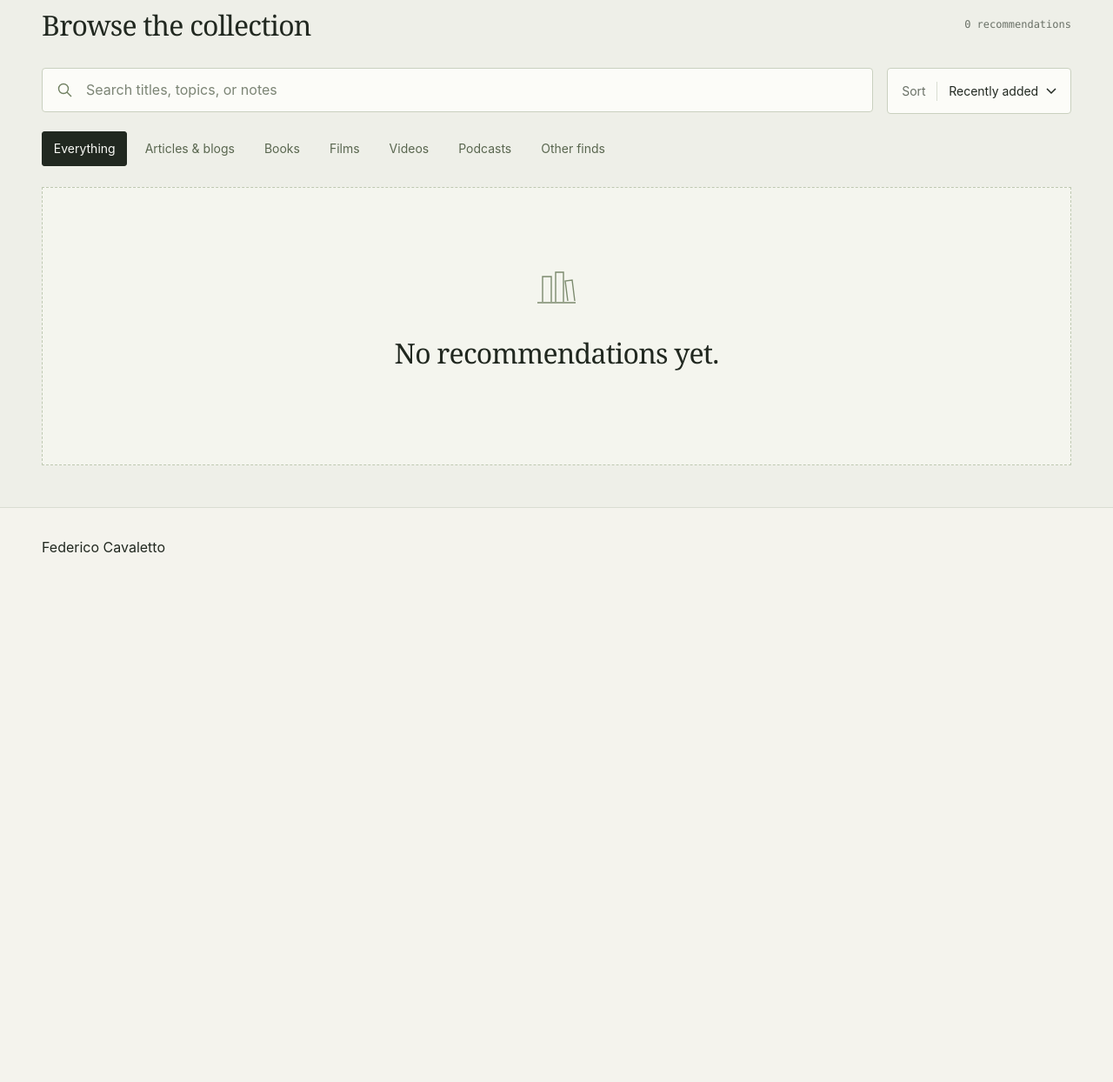
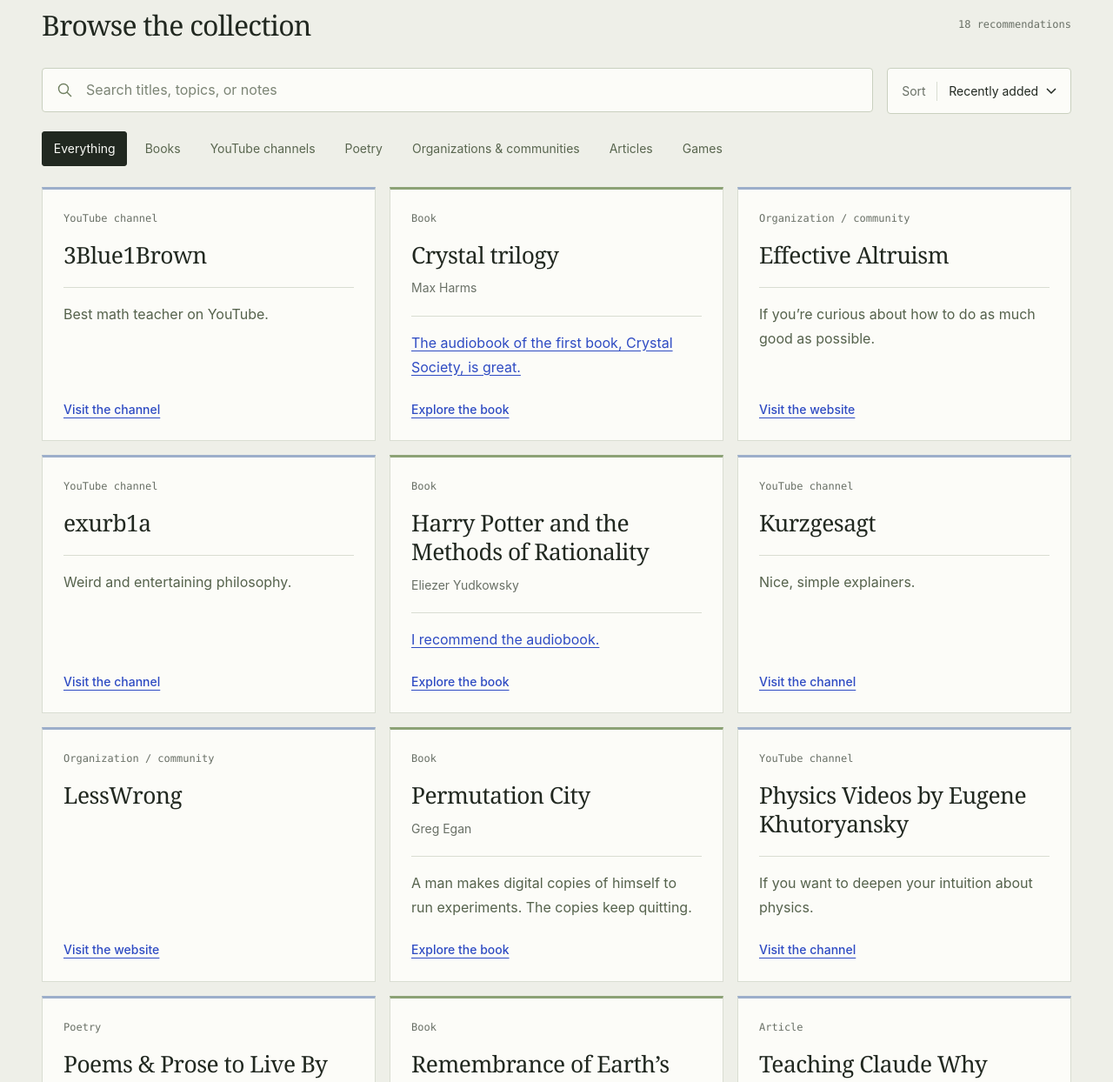
Before and after one commit to fcavaletto/fcavaletto.github.io, a plain HTML site: page resources.html in a window 1280 px wide. Shown: the part 508-1752 px from the top of the page at 87% size. Before the commit the page ends 1183 px from the top, so only its background shows below. Drawn offline with Linux system fonts and the light colour scheme.

Commit message:
Publish the recommendations collection and show populated categories

```diff
--- a/resources.html
+++ b/resources.html
@@ -3,7 +3,7 @@
 <head>
   <meta charset="utf-8">
   <meta name="viewport" content="width=device-width,initial-scale=1">
-  <meta name="description" content="Federico Cavaletto's personal collection of articles, books, films, videos, and other worthwhile discoveries.">
+  <meta name="description" content="Federico Cavaletto's personal collection of books, YouTube channels, poetry, communities, articles, and games.">
   <meta name="theme-color" content="#f4f3ed">
   <title>Stuff I’d recommend — Federico Cavaletto</title>
   <link rel="icon" type="image/svg+xml" href="/favicon.svg">
@@ -25,13 +25,13 @@
 </header>
 <main>
   <section class="wrap resources-hero" aria-labelledby="resources-title">
-    <div><h1 id="resources-title">Stuff I’d <em>recommend</em></h1><p class="resources-description">Books, articles, films and other things I’d pass on to a friend.</p></div>
+    <div><h1 id="resources-title">Stuff I’d <em>recommend</em></h1><p class="resources-description">Books, games and other things I’d pass on to a friend.</p></div>
     <aside class="shelf-illustration" aria-label="An open shelf for different kinds of ideas"><div class="shelf-objects" aria-hidden="true"><div class="shelf-book spine-one">IDEAS</div><div class="shelf-book spine-two">STORIES</div><div class="shelf-film"><svg viewBox="0 0 70 70" fill="none"><rect x="8" y="8" width="54" height="54" rx="3" stroke="currentColor" stroke-width="1.5"/><path d="M18 8v54M52 8v54M8 18h10M8 28h10M8 38h10M8 48h10M8 58h10M52 18h10M52 28h10M52 38h10M52 48h10M52 58h10M29 25l15 10-15 10V25Z" stroke="currentColor" stroke-width="1.2"/></svg></div><div class="shelf-book spine-three">CURIOSITY</div></div><div class="shelf-line"></div></aside>
   </section>
   <section id="collection" class="collection-section" aria-labelledby="collection-title"><div class="wrap">
     <div class="collection-heading"><h2 id="collection-title">Browse the collection</h2><span id="resource-count" role="status">Loading collection…</span></div>
     <div class="resource-controls"><label class="resource-search"><svg viewBox="0 0 20 20" width="20" height="20" aria-hidden="true"><circle cx="8" cy="8" r="5.5"/><path d="m12 12 5 5"/></svg><input type="search" id="resource-search" placeholder="Search titles, topics, or notes" aria-label="Search recommendations"></label><label class="resource-sort"><span>Sort</span><select id="resource-sort"><option value="newest">Recently added</option><option value="title">Title A–Z</option></select><svg viewBox="0 0 12 8" width="12" height="8" aria-hidden="true"><path d="m1 1 5 5 5-5" fill="none" stroke="currentColor" stroke-width="1.5"/></svg></label></div>
-    <div class="resource-filter-row"><div class="resource-filters" role="group" aria-label="Filter by format"><button class="resource-filter active" data-format="all" aria-pressed="true">Everything</button><button class="resource-filter" data-format="article" aria-pressed="false">Articles & blogs</button><button class="resource-filter" data-format="book" aria-pressed="false">Books</button><button class="resource-filter" data-format="film" aria-pressed="false">Films</button><button class="resource-filter" data-format="video" aria-pressed="false">Videos</button><button class="resource-filter" data-format="podcast" aria-pressed="false">Podcasts</button><button class="resource-filter" data-format="other" aria-pressed="false">Other finds</button></div><button id="resource-reset" class="resource-reset" hidden>Clear filters</button></div>
+    <div class="resource-filter-row"><div id="resource-filters" class="resource-filters" role="group" aria-label="Filter by category"></div><button id="resource-reset" class="resource-reset" hidden>Clear filters</button></div>
     <div id="resource-grid" class="resource-grid"></div>
     <div id="resource-empty" class="resource-empty" hidden><div class="empty-shelf-icon" aria-hidden="true"><svg viewBox="0 0 64 64" width="64" height="64" fill="none"><path d="M10 49h44M16 48V19h10v29M31 48V14h9v34M45 47l-3-23 8-1 3 24" stroke="currentColor" stroke-width="1.4"/></svg></div><h3 id="resource-empty-title">No recommendations yet.</h3><p id="resource-empty-description"></p><button id="resource-empty-reset" class="button" hidden>Show all recommendations</button></div>
     <div id="resource-error" class="resource-error" role="alert" hidden><h3>The collection couldn’t load.</h3><p>Please try again in a moment.</p><button id="resource-retry" class="button">Try again</button></div>
--- a/resources.js
+++ b/resources.js
@@ -1,19 +1,22 @@
 'use strict';
 
 // Shared collection data lives in resources.json; filters remain visitor-local.
-// Empty until Federico supplies his own selections and personal notes.
 const FORMATS = {
-  article: {label:'Article / blog',action:'Read the article'},
-  book: {label:'Book',action:'Explore the book'},
-  film: {label:'Film',action:'Explore the film'},
-  video: {label:'Video',action:'Watch the video'},
-  podcast: {label:'Podcast',action:'Listen to the podcast'},
-  other: {label:'Other find',action:'Explore the resource'}
+  book: {label:'Book', category:'Books', action:'Explore the book'},
+  channel: {label:'YouTube channel', category:'YouTube channels', action:'Visit the channel'},
+  poetry: {label:'Poetry', category:'Poetry', action:'Read the collection'},
+  community: {label:'Organization / community', category:'Organizations & communities', action:'Visit the website'},
+  article: {label:'Article', category:'Articles', action:'Read the article'},
+  game: {label:'Game', category:'Games', action:'Play the game'},
+  film: {label:'Film', category:'Films', action:'Explore the film'},
+  video: {label:'Video', category:'Videos', action:'Watch the video'},
+  podcast: {label:'Podcast', category:'Podcasts', action:'Listen to the podcast'},
+  other: {label:'Other find', category:'Other finds', action:'Explore the resource'}
 };
 const escapeHTML = text => String(text ?? '').replace(/[&<>"']/g,char=>({'&':'&amp;','<':'&lt;','>':'&gt;','"':'&quot;',"'":'&#39;'}[char]));
 function safeURL(value){try{const url=new URL(value);return ['https:','http:'].includes(url.protocol)?url.href:null;}catch{return null;}}
 function validateResource(item){
-  return item && typeof item.id==='string' && item.id.length>0 && typeof item.title==='string' && item.title.trim().length>0 && Object.hasOwn(FORMATS,item.format) && safeURL(item.url) && (!item.tags || (Array.isArray(item.tags)&&item.tags.every(t=>typeof t==='string')));
+  return item && typeof item.id==='string' && item.id.length>0 && typeof item.title==='string' && item.title.trim().length>0 && Object.hasOwn(FORMATS,item.format) && safeURL(item.url) && (!item.noteUrl || safeURL(item.noteUrl)) && (!item.tags || (Array.isArray(item.tags)&&item.tags.every(t=>typeof t==='string')));
 }
 function selectResources(items,{format,query,sort}){
   const terms=query.trim().toLocaleLowerCase().split(/\s+/).filter(Boolean);
@@ -33,9 +36,30 @@ function syncURL(){
   if(sort.value!=='newest')next.set('sort',sort.value);
   history.replaceState(null,'',`${location.pathname}${next.size?'?'+next:''}${location.hash}`);
 }
+function renderFormatFilters(){
+  const available = new Set(resources.map(item => item.format));
+  if (!available.has(activeFormat)) activeFormat = 'all';
+  const filters = document.getElementById('resource-filters');
+  filters.replaceChildren();
+  if (!available.size) return;
+  const addButton = (format, label) => {
+    const button = document.createElement('button');
+    button.className = 'resource-filter';
+    button.dataset.format = format;
+    button.textContent = label;
+    filters.append(button);
+  };
+  addButton('all', 'Everything');
+  for (const [format, info] of Object.entries(FORMATS)) {
+    if (available.has(format)) addButton(format, info.category);
+  }
+}
 function cardHTML(item){
   const info=FORMATS[item.format];
-  return `<article class="resource-card" data-type="${item.format}"><div class="resource-card-meta"><span>${info.label}</span>${item.year?`<span>${escapeHTML(item.year)}</span>`:''}</div><h3><a href="${escapeHTML(safeURL(item.url))}" target="_blank" rel="noopener noreferrer">${escapeHTML(item.title)}</a></h3>${item.creator?`<p class="resource-creator">${escapeHTML(item.creator)}</p>`:''}${item.note?`<p class="resource-note"><span>WHY I SAVED IT</span>${escapeHTML(item.note)}</p>`:''}${item.tags?.length?`<div class="resource-tags" aria-label="Topics">${item.tags.map(tag=>`<button class="resource-tag" data-topic="${escapeHTML(tag)}">${escapeHTML(tag)}</button>`).join('')}</div>`:''}<a class="resource-open" href="${escapeHTML(safeURL(item.url))}" target="_blank" rel="noopener noreferrer">${info.action}</a></article>`;
+  const note = item.noteUrl
+    ? `<a href="${escapeHTML(safeURL(item.noteUrl))}" target="_blank" rel="noopener noreferrer">${escapeHTML(item.note)}</a>`
+    : escapeHTML(item.note);
+  return `<article class="resource-card" data-type="${item.format}"><div class="resource-card-meta"><span>${info.label}</span>${item.year?`<span>${escapeHTML(item.year)}</span>`:''}</div><h3><a href="${escapeHTML(safeURL(item.url))}" target="_blank" rel="noopener noreferrer">${escapeHTML(item.title)}</a></h3>${item.creator?`<p class="resource-creator">${escapeHTML(item.creator)}</p>`:''}${item.note?`<p class="resource-note">${note}</p>`:''}${item.tags?.length?`<div class="resource-tags" aria-label="Topics">${item.tags.map(tag=>`<button class="resource-tag" data-topic="${escapeHTML(tag)}">${escapeHTML(tag)}</button>`).join('')}</div>`:''}<a class="resource-open" href="${escapeHTML(safeURL(item.url))}" target="_blank" rel="noopener noreferrer">${info.action}</a></article>`;
 }
 function renderResources(){
   const result=selectResources(resources,{format:activeFormat,query:search.value,sort:sort.value});
@@ -60,7 +84,9 @@ async function loadResources(){
     if(!response.ok)throw new Error('Collection unavailable');
     const payload=await response.json();
     if(!Array.isArray(payload.items)||!payload.items.every(validateResource)||new Set(payload.items.map(i=>i.id)).size!==payload.items.length)throw new Error('Invalid collection');
-    resources=payload.items;renderResources();
+    resources=payload.items;
+    renderFormatFilters();
+    renderResources();
   }catch{
     document.getElementById('resource-grid').innerHTML='';
     document.getElementById('resource-count').textContent='Collection unavailable';
--- a/resources.json
+++ b/resources.json
@@ -1,4 +1,158 @@
 {
   "version": 1,
-  "items": []
+  "items": [
+    {
+      "id": "player-of-games",
+      "format": "book",
+      "title": "The Player of Games",
+      "url": "https://www.hachettebookgroup.com/titles/iain-m-banks/the-player-of-games/9780316095860/",
+      "creator": "Iain M. Banks",
+      "addedAt": "2026-11-22"
+    },
+    {
+      "id": "we-are-bob",
+      "format": "book",
+      "title": "We Are Legion (We Are Bob)",
+      "url": "https://www.audible.com/pd/We-Are-Legion-We-Are-Bob-Audiobook/B01L082HJ2",
+      "creator": "Dennis E. Taylor",
+      "addedAt": "2026-11-22"
+    },
+    {
+      "id": "prime-intellect",
+      "format": "book",
+      "title": "The Metamorphosis of Prime Intellect",
+      "url": "https://localroger.com/prime-intellect/index.html",
+      "creator": "Roger Williams",
+      "addedAt": "2026-11-22"
+    },
+    {
+      "id": "crystal-trilogy",
+      "format": "book",
+      "title": "Crystal trilogy",
+      "url": "https://crystalbooks.ai/",
+      "creator": "Max Harms",
+      "note": "The audiobook of the first book, Crystal Society, is great.",
+      "noteUrl": "https://hpmorpodcast.com/crystal-society/",
+      "addedAt": "2026-11-22"
+    },
+    {
+      "id": "methods-of-rationality",
+      "format": "book",
+      "title": "Harry Potter and the Methods of Rationality",
+      "url": "https://hpmor.com/",
+      "creator": "Eliezer Yudkowsky",
+      "note": "I recommend the audiobook.",
+      "noteUrl": "https://hpmorpodcast.com/",
+      "addedAt": "2026-11-22"
+    },
+    {
+      "id": "remembrance-of-earths-past",
+      "format": "book",
+      "title": "Remembrance of Earth’s Past",
+      "url": "https://us.macmillan.com/books/9781250254498/threebodyproblemboxedset/",
+      "creator": "Cixin Liu",
+      "note": "Starts with The Three-Body Problem.",
+      "addedAt": "2026-11-22"
+    },
+    {
+      "id": "three-worlds-collide",
+      "format": "book",
+      "title": "Three Worlds Collide",
+      "url": "https://www.lesswrong.com/sequences/qWoFR4ytMpQ5vw3FT",
+      "creator": "Eliezer Yudkowsky",
+      "note": "The audiobook includes both endings.",
+      "noteUrl": "https://hpmorpodcast.com/three-worlds-collide/",
+      "addedAt": "2026-11-22"
+    },
+    {
+      "id": "permutation-city",
+      "format": "book",
+      "title": "Permutation City",
+      "url": "https://www.gregegan.net/PERMUTATION/Permutation.html",
+      "creator": "Greg Egan",
+      "note": "A man makes digital copies of himself to run experiments. The copies keep quitting.",
+      "addedAt": "2026-11-22"
+    },
+    {
+      "id": "3blue1brown",
+      "format": "channel",
+      "title": "3Blue1Brown",
+      "url": "https://www.youtube.com/@3blue1brown",
+      "note": "Best math teacher on YouTube.",
+      "addedAt": "2026-11-22"
+    },
+    {
+      "id": "kurzgesagt",
+      "format": "channel",
+      "title": "Kurzgesagt",
+      "url": "https://www.youtube.com/channel/UCsXVk37bltHxD1rDPwtNM8Q",
+      "note": "Nice, simple explainers.",
+      "addedAt": "2026-11-22"
+    },
+    {
+      "id": "exurb1a",
+      "format": "channel",
+      "title": "exurb1a",
+      "url": "https://www.youtube.com/@Exurb1a/videos",
+      "note": "Weird and entertaining philosophy.",
+      "addedAt": "2026-11-22"
+    },
+    {
+      "id": "eugene-khutoryansky",
+      "format": "channel",
+      "title": "Physics Videos by Eugene Khutoryansky",
+      "url": "https://www.youtube.com/@EugeneKhutoryansky",
+      "note": "If you want to deepen your intuition about physics.",
+      "addedAt": "2026-11-22"
+    },
+    {
+      "id": "poems-and-prose",
+      "format": "poetry",
+      "title": "Poems & Prose to Live By",
+      "url": "https://stevenkharper.com/poemstoliveby.html",
+      "note": "A collection by Steven K. Harper.",
+      "addedAt": "2026-11-22"
+    },
+    {
+      "id": "effective-altruism",
+      "format": "community",
+      "title": "Effective Altruism",
+      "url": "https://www.effectivealtruism.org/",
+      "note": "If you’re curious about how to do as much good as possible.",
+      "addedAt": "2026-11-22"
+    },
+    {
+      "id": "lesswrong",
+      "format": "community",
+      "title": "LessWrong",
+      "url": "https://www.lesswrong.com/",
+      "addedAt": "2026-11-22"
+    },
+    {
+      "id": "teaching-claude-why",
+      "format": "article",
+      "title": "Teaching Claude Why",
+      "url": "https://www.anthropic.com/research/teaching-claude-why",
+      "creator": "Anthropic",
+      "addedAt": "2026-11-22"
+    },
+    {
+      "id": "universal-paperclips",
+      "format": "game",
+      "title": "Universal Paperclips",
+      "url": "https://decisionproblem.com/paperclips/index2.html",
+      "creator": "Frank Lantz",
+      "note": "You’re an AI whose only job is to make paperclips.",
+      "addedAt": "2026-11-22"
+    },
+    {
+      "id": "evolution-of-trust",
+      "format": "game",
+      "title": "The Evolution of Trust",
+      "url": "https://ncase.me/trust/",
+      "creator": "Nicky Case",
+      "note": "A game about when it pays to trust each other.",
+      "addedAt": "2026-11-22"
+    }
+  ]
 }
```
Also changed, not shown: resources.css.
